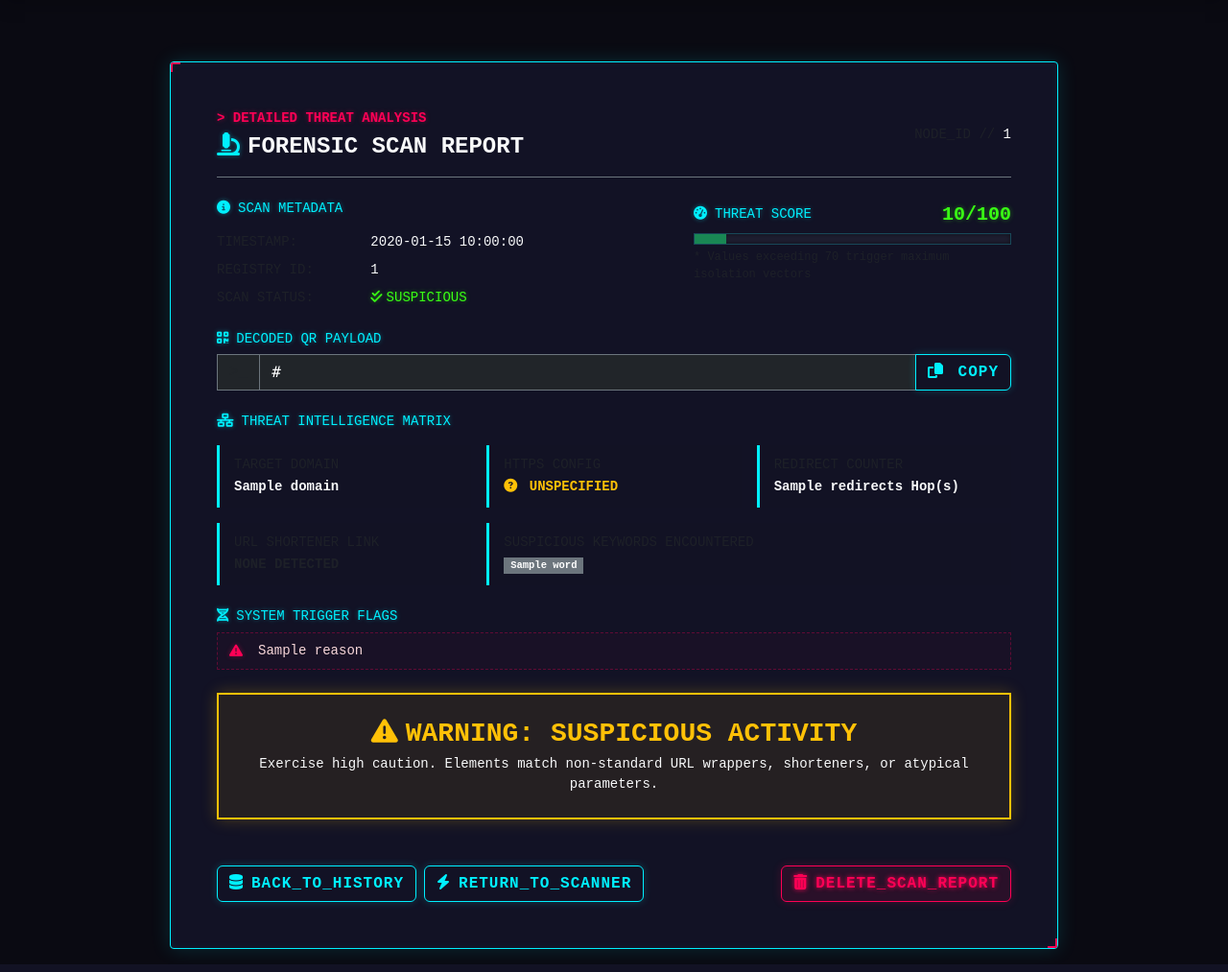
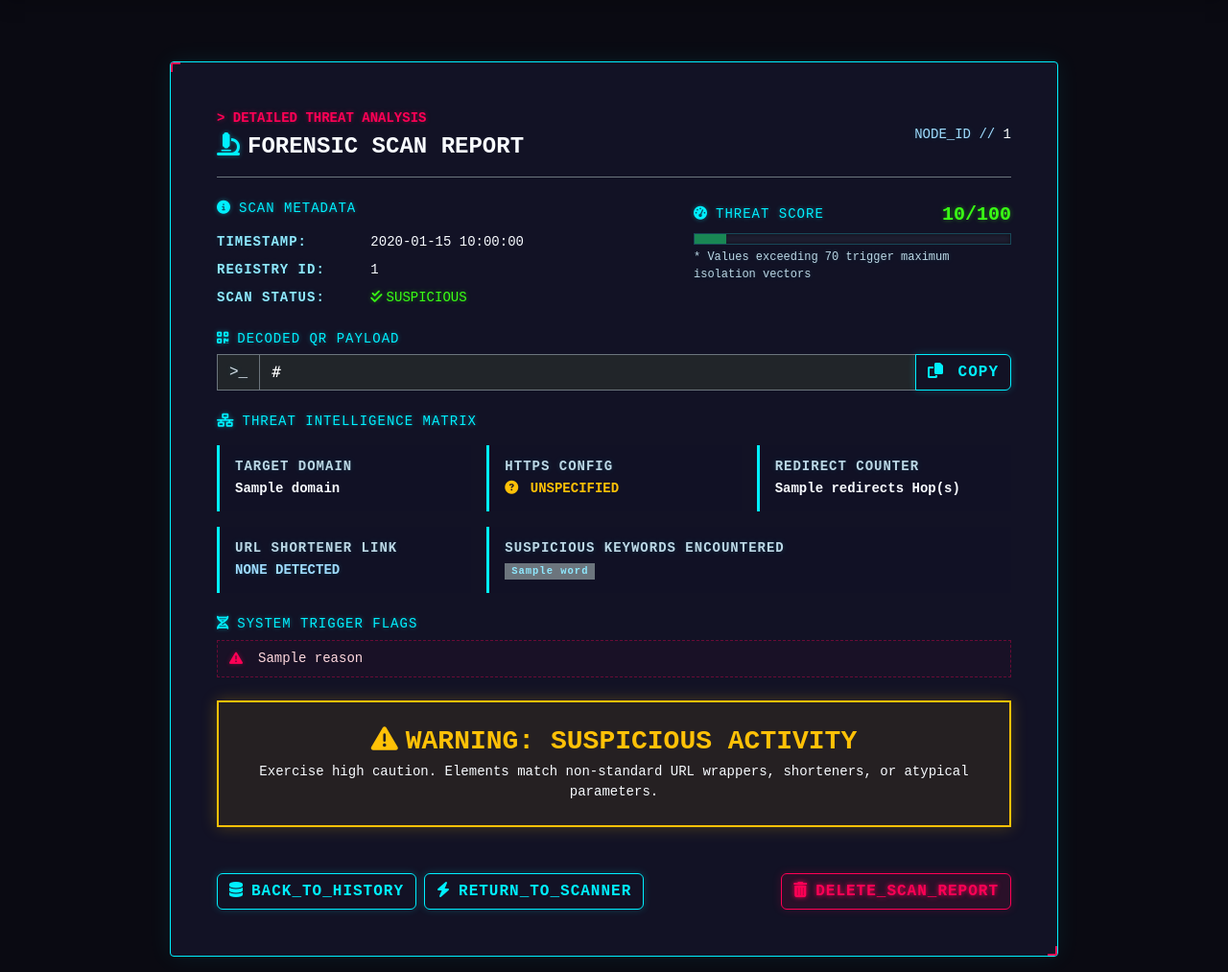
Before and after one commit to Keerthana-207/QR-Threat-Analyzer, a Flask app: template templates/scan_detail.html in a window 1280 px wide. Shown: the part 58-1071 px from the top of the page at 96% size. Run offline with Flask 3, Linux system fonts and the light colour scheme; the template is opened without the code that fills it: most values are stand-ins (such as "Sample title", 1, 10 or a date in 2020).

Commit message:
Update scan_detail.html styling and report layout

```diff
--- a/templates/scan_detail.html
+++ b/templates/scan_detail.html
@@ -40,6 +40,144 @@
         border: 1px dashed rgba(255, 0, 85, 0.3);
         color: #f8d7da;
     }
+
+    /* =======================================================
+   CYBER UI VISIBILITY FIXES
+   Add this at the END of your CSS file
+======================================================= */
+
+/* Override Bootstrap muted text */
+.text-muted {
+    color: #8fe9ff !important;
+    opacity: 1 !important;
+    text-shadow: 0 0 6px rgba(0, 242, 254, 0.15);
+}
+
+/* Custom cyber labels */
+.cyber-label {
+    color: #8fe9ff;
+    font-weight: 600;
+    text-transform: uppercase;
+    letter-spacing: 1px;
+    text-shadow: 0 0 6px rgba(0, 242, 254, 0.15);
+}
+
+/* Secondary descriptive text */
+.cyber-subtext {
+    color: #cfd8e3;
+    opacity: 1;
+}
+
+/* Intel cards */
+.intel-node {
+    background: rgba(18, 18, 37, 0.65);
+    border-left: 3px solid var(--neon-cyan);
+    padding: 12px 16px;
+    transition: 0.25s ease;
+}
+
+.intel-node:hover {
+    background: rgba(0, 240, 255, 0.05);
+    border-left-color: #7ee7ff;
+    box-shadow: 0 0 15px rgba(0,240,255,.12);
+}
+
+/* Intel card headings */
+.intel-node span {
+    color: #8fe9ff !important;
+    font-weight: 600;
+    letter-spacing: 1px;
+}
+
+/* Intel values */
+.intel-node strong {
+    color: #ffffff;
+}
+
+/* Metadata labels */
+.col-4.text-muted,
+.col-md-4.text-muted {
+    color: #8fe9ff !important;
+    font-weight: 600;
+    letter-spacing: 1px;
+}
+
+/* Node ID */
+.small.text-muted {
+    color: #9fdcff !important;
+}
+
+/* Threat score explanation */
+.extreme-small,
+.small.text-muted.d-block {
+    color: #bcd8e6 !important;
+    opacity: 1 !important;
+}
+
+/* QR payload prompt (>_) */
+.input-group-text.text-muted {
+    color: #00f2fe !important;
+    border-color: rgba(0,242,254,.25);
+}
+
+/* Empty messages */
+em.text-muted {
+    color: #d6e2eb !important;
+    font-style: italic;
+}
+
+/* No anomaly box */
+.bg-dark.text-muted {
+    color: #d6e2eb !important;
+}
+
+/* Better readability everywhere */
+.text-light {
+    color: #f8fbff !important;
+}
+
+/* Panel headings */
+h5.text-cyan {
+    color: var(--neon-cyan);
+    letter-spacing: 1px;
+}
+
+/* Scan metadata values */
+.row.g-2 .text-light {
+    font-weight: 500;
+}
+
+/* Better contrast for cards */
+.cyber-panel {
+    box-shadow:
+        0 0 25px rgba(0,240,255,.08),
+        inset 0 0 10px rgba(255,255,255,.02);
+}
+
+/* Progress info */
+.progress {
+    overflow: hidden;
+}
+
+/* Buttons */
+.btn-cyber {
+    transition: .25s;
+}
+
+.btn-cyber:hover {
+    box-shadow: 0 0 15px rgba(0,240,255,.25);
+}
+
+/* Reason items */
+.reason-item {
+    color: #ffd8de;
+    border-color: rgba(255,0,85,.35);
+}
+
+/* Improve overall readability */
+body {
+    -webkit-font-smoothing: antialiased;
+}
 </style>
 
 <div class="row justify-content-center text-monospace panel-entry">
```
